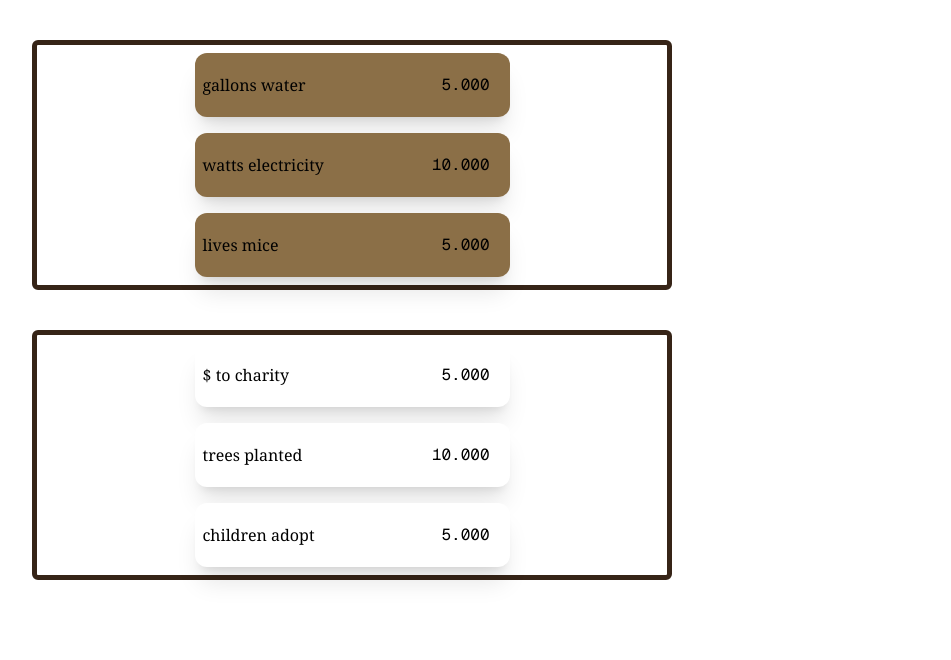
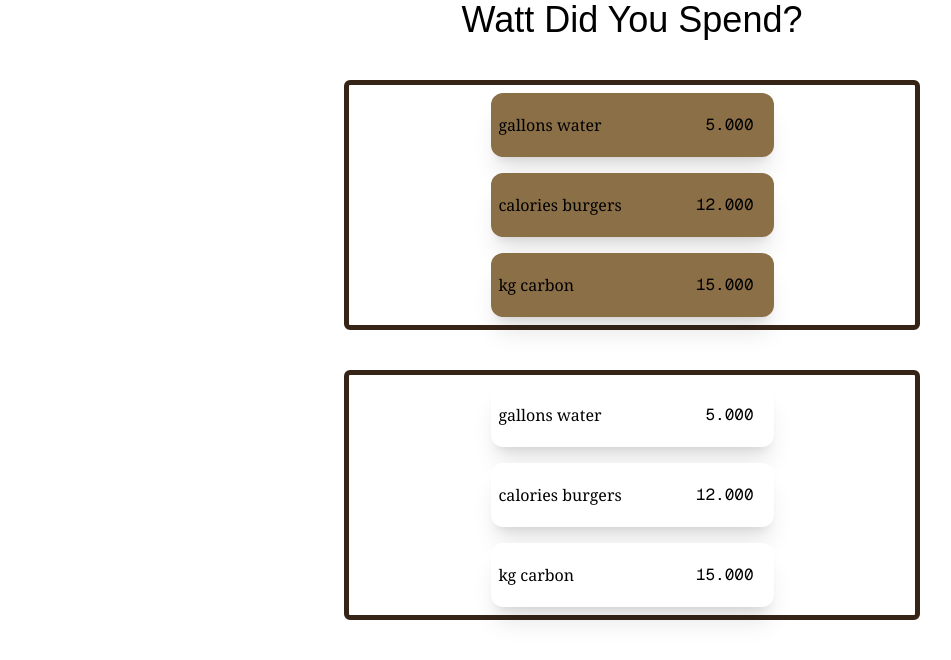
Before and after one commit to david-callender/token_calculator, a Next.js app: page / in a window 1280 px wide. Shown: the top 660 px of the page, without its empty margins (8-959 px from the left). Built offline with nearby package versions, Linux system fonts and the light colour scheme.

Commit message:
feat: moved conversions into children components

```diff
--- a/src/app/components/MendBox.tsx
+++ /dev/null
@@ -1,15 +0,0 @@
-import { FC } from "react";
-import { MendEntry } from "./MendView";
-
-type Props = {
-    entry: MendEntry
-}
-export const MendBox: FC<Props> = ({ entry }) => {
-    return <>
-
-        <div className="rounded-xl bg-foreground m-2 place-self-center flex p-5 pl-2 shadow-xl hover:-translate-y-1 transition-all w-1/2 font-serif">
-            <span className="w-1/2 text-left">{entry.units} {entry.detail}</span>
-            <span className="font-mono text-right w-1/2">{entry.value.toFixed(3)}</span>
-        </div>
-    </>
-}
--- a/src/app/components/MendView.tsx
+++ /dev/null
@@ -1,28 +0,0 @@
-import { FC } from "react";
-import { MendBox } from "./MendBox";
-
-export type MendEntry = {
-    detail: string;
-    value: number;
-    units: string;
-}
-
-type Props = {
-    entries: MendEntry[]
-}
-
-export const MendView: FC<Props> = ({ entries }) => {
-    return <>
-
-            <div className="flex m-10 w-1/2 flex-col border-border border-5 rounded-md">
-                {entries.map((entry, index) => {
-                    return (
-                        <MendBox key={index} entry={entry}/>
-                    )
-                })}
-
-            </div>
-
-
-    </>
-}
--- a/src/app/components/MendWasteView.tsx
+++ /dev/null
@@ -1,46 +0,0 @@
-import { FC } from "react"
-import { WasteEntry, WasteView } from "./WasteView"
-import { MendEntry, MendView } from "./MendView"
-
-export const MendWasteView: FC = () => {
-
-    const WasteEntries: WasteEntry[] = [
-        {
-            detail: "water",
-            units: "gallons",
-            value: 5
-        },
-        {
-            detail: "electricity",
-            units: "watts",
-            value: 10
-        },
-        {
-            detail: "mice",
-            units: "lives",
-            value: 5
-        }
-    ]
-
-    const MendEntries: MendEntry[] = [
-        {
-            detail: "to charity",
-            units: "$",
-            value: 5
-        },
-        {
-            detail: "planted",
-            units: "trees",
-            value: 10
-        },
-        {
-            detail: "adopt",
-            units: "children",
-            value: 5
-        }
-    ]
-    return <>
-        <WasteView entries={WasteEntries} />
-        <MendView entries={MendEntries} />
-    </>
-}
--- a/src/app/components/WasteBox.tsx
+++ /dev/null
@@ -1,18 +0,0 @@
-import type { FC } from "react";
-import { WasteEntry } from "./WasteView";
-
-
-type Props = {
-    entry: WasteEntry
-}
-
-export const WasteBox: FC<Props> = ({ entry }) => {
-    return <>
-        <div className="rounded-xl bg-waste m-2 place-self-center flex p-5 pl-2 shadow-xl hover:-translate-y-1 transition-all w-1/2 font-serif">
-            <span className="w-1/2 text-left">{entry.units} {entry.detail}</span>
-            <span className="font-mono text-right w-1/2">{entry.value.toFixed(3)}</span>
-        </div>
-    </>
-
-
-}
--- a/src/app/components/WasteView.tsx
+++ /dev/null
@@ -1,28 +0,0 @@
-import { FC } from "react"
-import { WasteBox } from "./WasteBox"
-
-export type WasteEntry = {
-    detail: string;
-    value: number;
-    units: string;
-}
-
-type Props = {
-    entries: WasteEntry[]
-}
-
-export const WasteView: FC<Props> = ({ entries }) => {
-    return <>
-
-            <div className="flex m-10 w-1/2 flex-col border-border border-5 rounded-md">
-                {entries.map((entry, index) => {
-                    return (
-                        <WasteBox key={index} entry={entry}/>
-                    )
-                })}
-
-            </div>
-
-
-    </>
-}
--- a/src/app/page.tsx
+++ b/src/app/page.tsx
@@ -1,23 +1,24 @@
 import type { FC } from "react";
 
-import { WasteView, type WasteEntry } from "./components/WasteView";
-import { MendWasteView } from "./components/MendWasteView";
+import { MendWasteView } from "../components/MendWasteView";
+import { Title } from "../components/Title";
 
 const Home: FC = () => {
 
-
-
-  return (
+  return (<>
     <div>
-
-      <MendWasteView />
+      <Title />
+      <div className="flex justify-center">
+        <MendWasteView />
+      </div>
     </div>
+  </>
   )
 
 };
 
 
-// tokens -> Water & electricity -> Waste Entry -> MendEntry
+// tokens -> Water, electricity, Carbon -> Waste Entry -> MendEntry
 
 
 export default Home;
--- /dev/null
+++ b/src/components/ListView.tsx
@@ -0,0 +1,56 @@
+import { FC } from "react"
+import { WasteBox } from "./WasteBox"
+import { MendBox } from "./MendBox";
+import { AppState } from "./MendWasteView";
+
+export enum ResourceType {
+    water,
+    energy,
+    carbon
+}
+
+export type MendEntry = {
+    detail: string;
+    units: string;
+    conversionFactor: number; // converts from Watts | Gallons -> unit
+    resourceType: ResourceType
+}
+
+
+type Props = {
+    state: AppState,
+    entries: MendEntry[]
+}
+
+
+
+export const WasteView: FC<Props> = ({ entries, state }) => {
+    return <>
+            <div className="flex m-10 min-w-xl flex-col border-border border-5 rounded-md">
+                {entries.map((entry, index) => {
+                    return (
+                        <WasteBox key={index} entry={entry} state={state}/>
+                    )
+                })}
+
+            </div>
+    </>
+}
+
+
+
+export const MendView: FC<Props> = ({ entries, state }) => {
+    return <>
+
+            <div className="flex m-10 min-w-xl flex-col border-border border-5 rounded-md">
+                {entries.map((entry, index) => {
+                    return (
+                        <MendBox key={index} entry={entry} state={state} />
+                    )
+                })}
+
+            </div>
+
+
+    </>
+}
--- /dev/null
+++ b/src/components/MendBox.tsx
@@ -0,0 +1,30 @@
+import { FC, useEffect, useState } from "react";
+import { MendEntry, ResourceType } from "./ListView";
+import { AppState } from "./MendWasteView";
+
+type Props = {
+    entry: MendEntry,
+    state: AppState
+}
+export const MendBox: FC<Props> = ({ entry, state }) => {
+    const [convertedNumber, changeConvertedNumber] = useState(0);
+
+    useEffect(() => {
+        if (entry.resourceType == ResourceType.energy) {
+            changeConvertedNumber(entry.conversionFactor * state.joules);
+        } else if (entry.resourceType == ResourceType.water) {
+            changeConvertedNumber(entry.conversionFactor * state.gallons);
+        } else if (entry.resourceType == ResourceType.carbon) {
+            changeConvertedNumber(entry.conversionFactor * state.carbon);
+        }
+    }, [state.gallons, state.joules, state.carbon])
+
+
+    return <>
+
+        <div className="rounded-xl bg-foreground m-2 place-self-center flex p-5 pl-2 shadow-xl hover:-translate-y-1 transition-all w-1/2 font-serif">
+            <span className="w-1/2 text-left">{entry.units} {entry.detail}</span>
+            <span className="font-mono text-right w-1/2">{convertedNumber.toFixed(3)}</span>
+        </div>
+    </>
+}
--- /dev/null
+++ b/src/components/MendWasteView.tsx
@@ -0,0 +1,73 @@
+"use client";
+
+import { FC, useState } from "react"
+import { MendView, WasteView, ResourceType } from "./ListView"
+import { MendEntry } from "./ListView"
+
+export type AppState = {
+    gallons: number,
+    joules: number,
+    carbon: number
+}
+
+export const MendWasteView: FC = () => {
+    const [gallons, setGallons] = useState(5);
+    const [joules, setJoules] = useState(12);
+    const [carbon, setCarbon] = useState(15);
+
+    const state = {
+        gallons,
+        joules,
+        carbon
+    }
+
+    const WasteEntries: MendEntry[] = [
+        {
+            detail: "water",
+            units: "gallons",
+            conversionFactor: 1.0,
+            resourceType: ResourceType.water
+        },
+        {
+            detail: "burgers",
+            units: "calories",
+            conversionFactor: 1.0,
+            resourceType: ResourceType.energy
+        },
+        {
+            detail: "carbon",
+            units: "kg",
+            conversionFactor: 1.0,
+            resourceType: ResourceType.carbon
+        }
+    ]
+
+    const MendEntries: MendEntry[] = [
+        {
+            detail: "water",
+            units: "gallons",
+            conversionFactor: 1.0,
+            resourceType: ResourceType.water
+        },
+        {
+            detail: "burgers",
+            units: "calories",
+            conversionFactor: 1.0,
+            resourceType: ResourceType.energy
+        },
+        {
+            detail: "carbon",
+            units: "kg",
+            conversionFactor: 1.0,
+            resourceType: ResourceType.carbon
+        }
+    ]
+
+    return <>
+        <div>
+            <WasteView entries={WasteEntries} state={state}/>
+            <MendView entries={MendEntries}  state={state}/>
+        </div>
+
+    </>
+}
--- /dev/null
+++ b/src/components/Title.tsx
@@ -0,0 +1,9 @@
+import { FC } from "react"
+
+export const Title: FC = () => {
+    return <>
+        <div className="text-4xl text-serif text-center w-full">
+            Watt Did You Spend?
+        </div>
+    </>
+}
--- /dev/null
+++ b/src/components/WasteBox.tsx
@@ -0,0 +1,35 @@
+"use client";
+
+import { useEffect, useState, type FC } from "react";
+import { MendEntry, ResourceType } from "./ListView";
+import { AppState } from "./MendWasteView";
+
+
+type Props = {
+    entry: MendEntry,
+    state: AppState
+}
+
+// function convert(x: Water | Energy) -> Some generic unit
+export const WasteBox: FC<Props> = ({ entry, state }) => {
+    const [convertedNumber, changeConvertedNumber] = useState(0);
+
+    useEffect(() => {
+        if (entry.resourceType == ResourceType.energy) {
+            changeConvertedNumber(entry.conversionFactor * state.joules);
+        } else if (entry.resourceType == ResourceType.water) {
+            changeConvertedNumber(entry.conversionFactor * state.gallons);
+        } else if (entry.resourceType == ResourceType.carbon) {
+            changeConvertedNumber(entry.conversionFactor * state.carbon);
+        }
+    }, [state.gallons, state.joules, state.carbon])
+
+    return <>
+        <div className="rounded-xl bg-waste m-2 place-self-center flex p-5 pl-2 shadow-xl hover:-translate-y-1 transition-all w-1/2 font-serif">
+            <span className="w-1/2 text-left">{entry.units} {entry.detail}</span>
+            <span className="font-mono text-right w-1/2">{convertedNumber.toFixed(3)}</span>
+        </div>
+    </>
+
+
+}
```
